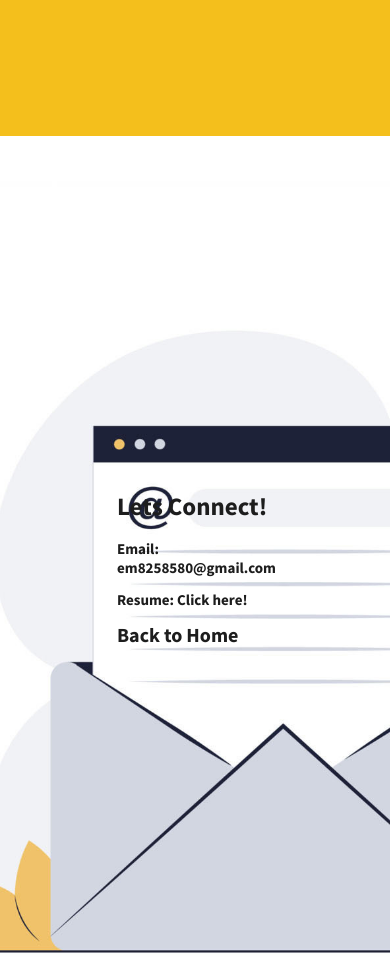
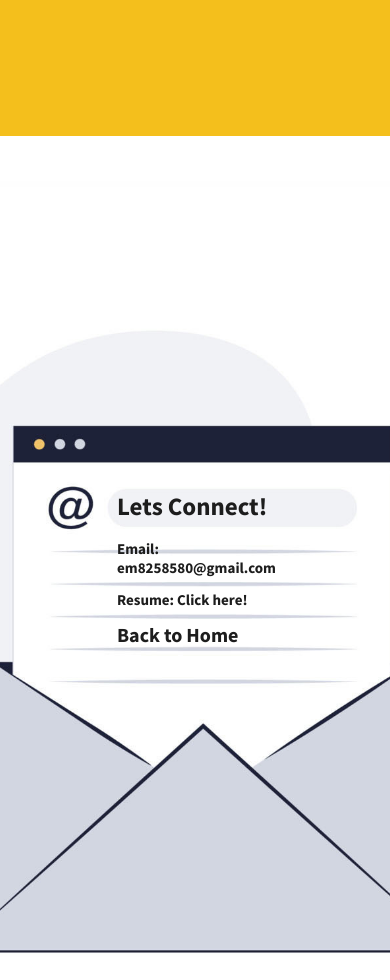
Before and after one commit to MediogreCoder/PortfolioWebsiteMobile, a React (Create React App) app in the folder portfoliosite/: page / in a window 390 px wide. Shown: the part 3240-4220 px from the top of the page. Built offline with nearby package versions, Linux system fonts and the light colour scheme.

Commit message:
contact img position revert

```diff
--- a/portfoliosite/src/ComponentsStyle/contact.css
+++ b/portfoliosite/src/ComponentsStyle/contact.css
@@ -36,7 +36,7 @@ a:hover {
 @media only screen and (max-width: 650px) {
   .contactArea{
     background-size: cover;
-    background-position-x: -180px;
+    background-position-x: -260px;
     background-position-y: 45px;
     font-size: 10px;
   }
```
